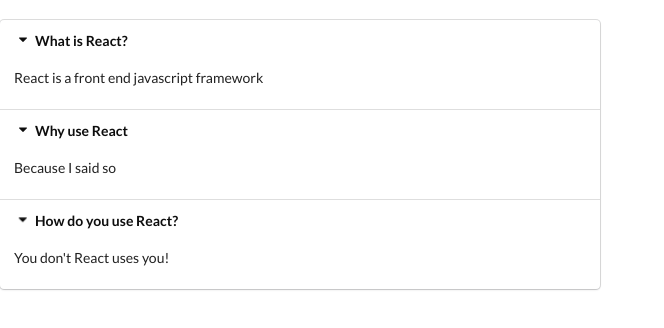
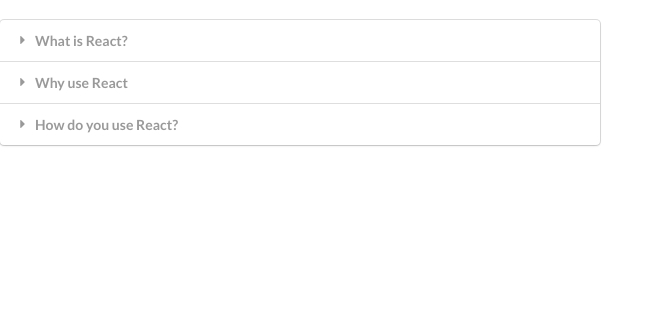
Before and after one commit to SkyHustle/widgets, a React (Create React App) app: page / in a window 1280 px wide. Shown: the top 328 px of the page, without its empty margins (0-664 px from the left). Built offline with nearby package versions, Linux system fonts and the light colour scheme.

Commit message:
Click title to open accordion

```diff
--- a/src/components/Accordion.js
+++ b/src/components/Accordion.js
@@ -9,13 +9,14 @@
     };
 
     const renderedItems = items.map((item, index) => {
+        const active = index === activeIndex ? 'active' : '';
         return (
             <React.Fragment key={item.title}>
-                <div onClick={() => onTitleClick(index)} className="title active">
+                <div onClick={() => onTitleClick(index)} className={`title ${active}`}>
                     <i className="dropdown icon"></i>
                     {item.title}
                 </div>
-                <div className="content active">
+                <div className={`content ${active}`}>
                     <p>{item.content}</p>
                 </div>
             </React.Fragment>
@@ -25,7 +26,6 @@
     return (
         <div className="ui styled accordion">
             {renderedItems}
-            <h3>{activeIndex}</h3>
         </div>
     )
 };
```
